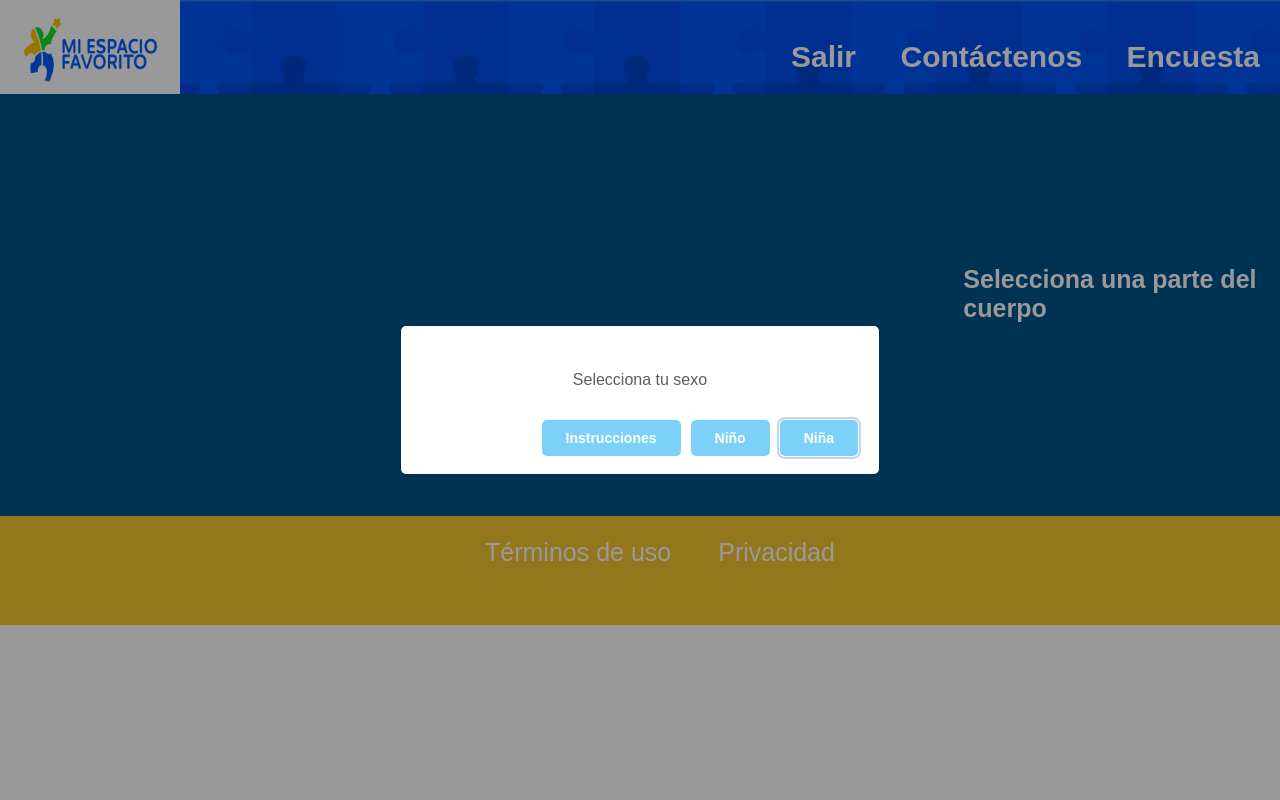
After one commit to ValdirLeon/Mi-Espacio-Favorito, a Node server app: page /juegos/cuerpo-humano in a window 1280 px wide. The commit adds this page. Run offline with Node 20, Linux system fonts and the light colour scheme; some libraries are stand-ins or nearby versions.

Commit message:
Creación de los archivos html, css y js del juego cuerpo humano

```diff
--- /dev/null
+++ b/assets/css/cuerpohumano.css
@@ -0,0 +1,103 @@
+@import url(juegos.css);
+
+.main {
+    display: grid;
+    background: #00548a;
+    grid-column: 1 / span 3;
+    min-height: 422px;
+    position: relative;
+}
+
+.main__container {
+    background: auto;
+    display: grid;
+    grid-template-columns: repeat(3, 1fr);
+}
+
+.partes__container {
+    background: auto;
+    padding-left: 110px;
+    padding-top: 150px;
+}
+
+.parte {
+    width: 0px;
+    height: 0px;
+    opacity: 0;
+    border-radius: 50px;
+}
+
+.partes__cen {
+    display: grid;
+    grid-template-rows: 0.5fr 1.4fr 0.5fr 0.5fr 0.4fr 0.5fr 0.4fr 1.2fr 0.6fr 1.4fr 1fr 1.6fr 0.5fr 0.6fr;
+}
+
+.r1 {
+    display: grid;
+    grid-template-columns: 0.7fr 1fr 0.4fr;
+}
+
+.r2 {
+    display: grid;
+    grid-template-columns: 1.4fr 0.3fr 1.3fr 0.3fr 0.8fr;
+}
+
+.r3 {
+    display: grid;
+    grid-template-columns: 2.1fr 0.4fr 0.3fr 0.6fr 0.6fr 0.5fr 0.3fr 0.5fr 1.2fr;
+}
+
+.r4 {
+    display: grid;
+    grid-template-columns: 3.5fr 0.5fr 1.5fr 1fr 1.2fr 0.7fr 2fr;
+}
+
+.r5 {
+    display: grid;
+    grid-template-columns: 1.5fr 0.2fr 0.7fr 0.2fr 1fr;
+}
+
+.r6 {
+    display: grid;
+    grid-template-columns: 0.5fr 0.4fr 0.5fr 0.3fr 1fr;
+}
+
+.r7 {
+    display: grid;
+    grid-template-columns: 0.25fr 0.2fr 1fr;
+}
+
+.r8 {
+    display: grid;
+    grid-template-columns: 1.4fr 1fr 1.8fr 0.5fr 0.8fr;
+}
+
+.r9 {
+    display: grid;
+    grid-template-columns: 1.1fr 0.2fr 0.3fr;
+}
+
+.r91 {
+    display: grid;
+    grid-template-rows: 0.7fr 1fr;
+}
+
+.r10 {
+    display: grid;
+    grid-template-columns: 1.4fr 0.3fr 0.2fr 0.3fr 1fr;
+}
+
+.r11 {
+    display: grid;
+    grid-template-columns: 1.4fr 0.5fr 0.1fr 0.5fr 1fr;
+}
+
+#nombre__parte {
+    color: white;
+    padding-left: 110px;
+    padding-top: 150px;
+    font-size:25px;
+    -webkit-transition:all 500ms ease;
+	-o-transition:all 500ms ease;
+	transition:all 500ms ease
+}
--- /dev/null
+++ b/assets/js/cuerpo.js
@@ -0,0 +1,68 @@
+function iniciar(){
+    swal("Selecciona tu sexo", {
+        closeOnClickOutside: false,
+        buttons: {
+        Instrucciones: {
+            value: "Instrucciones"
+        },
+        niño: {
+            value: "niño"
+        },
+        niña: {
+            value: "niña"
+        }
+        }
+    })
+    .then((value) => {
+        switch (value) {
+            case "Instrucciones":
+                swal({
+                    text: 'En este juego, coloca el cursor sobre la parte del cuerpo humano que deseas conocer, verás una imagen y la forma correcta de escribirla.',
+                    closeOnClickOutside: false,
+                    button: 'Aceptar'
+                }).then(()=>{
+                    this.iniciar()
+                })
+            break;
+            case "niño":
+                document.getElementById("fondo__parte").style.background= "url('../images/partes/niño.jpeg')"
+                document.getElementById("fondo__parte").style.backgroundRepeat = "no-repeat"
+                document.getElementById("fondo__parte").style.backgroundSize = "500px 422px"
+                genero=1
+            break;
+            case "niña":
+                document.getElementById("fondo__parte").style.background = "url('../images/partes/niña.jpeg')"
+                document.getElementById("fondo__parte").style.backgroundRepeat = "no-repeat"
+                document.getElementById("fondo__parte").style.backgroundSize = "500px 450px"
+                genero=2
+            break;
+        }
+    })
+}
+
+function seleccionar(event){
+    if(genero==2 && event=="cabeza"){
+        document.getElementById(event).src="../images/partes/niña-cabeza.png"
+    }
+    else if(genero==2 && event=="cabello"){
+        document.getElementById(event).src="../images/partes/niña-cabello.png"
+    }
+    document.getElementById(event).style.opacity= 1
+    document.getElementById(event).style.width = '200px'
+    document.getElementById(event).style.height = '200px'
+    document.getElementById('nombre__parte').innerHTML = event
+    document.getElementById('nombre__parte').style.fontSize = '50px'
+}
+
+function esconder(event){
+    document.getElementById(event).style.opacity= 0
+    document.getElementById(event).style.width = '0px'
+    document.getElementById(event).style.height = '0px'
+    document.getElementById('nombre__parte').innerHTML = 'Selecciona una parte del cuerpo'
+    document.getElementById('nombre__parte').style.fontSize = '30px'
+
+}
+
+var genero=0
+
+iniciar()
--- a/server.js
+++ b/server.js
@@ -31,6 +31,10 @@ app.get('/juegos',(req,res)=>{
     res.render('juegos')
 })
 
+app.get('/juegos/cuerpo-humano',(req,res)=>{
+    res.render('cuerpohumano')
+})
+
 app.get('/juegos/simon-dice',(req,res)=>{
     res.render('simon')
 })
--- /dev/null
+++ b/views/cuerpohumano.ejs
@@ -0,0 +1,139 @@
+<!DOCTYPE html>
+<html lang="en">
+<head>
+    <meta charset="UTF-8">
+    <meta http-equiv="X-UA-Compatible" content="IE=edge">
+    <meta name="viewport" content="width=device-width, initial-scale=1.0">
+    <link rel="stylesheet" href="/css/cuerpohumano.css">
+    <title>Cuerpo Humano</title>
+</head>
+<body>
+    <header>
+        <div class="header__grid-container">
+            <img class="Logo" src="/images/logos/logo.jpg" alt="Mi espacio favorito" />
+            <nav>
+                <a>Salir</a>
+                <a>Contáctenos</a>
+                <a target="_blank" href="https://docs.google.com/forms/d/e/1FAIpQLSe1vI5fXLD_v7nLBfzodJw6eOpbag_0_UTul4ZMBRHNE9DEdQ/viewform?usp=sf_link">Encuesta</a>
+            </nav>
+        </div>
+    </header>
+
+    <section class="main">
+        <div class="main__container">
+            <div class="partes__izq">
+                <div class="partes__container">
+                    <img class="parte" src="/images/partes/cabello.jpeg" id="cabello"/>
+                    <img class="parte" src="/images/partes/cabeza.jpeg" id="cabeza"/>
+                    <img class="parte" src="/images/partes/oreja.jpeg" id="oreja"/>
+                    <img class="parte" src="/images/partes/ojo.jpeg" id="ojo"/>
+                    <img class="parte" src="/images/partes/nariz.jpeg" id="nariz"/>
+                    <img class="parte" src="/images/partes/cuello.jpeg" id="cuello"/>
+                    <img class="parte" src="/images/partes/boca.jpeg" id="boca"/>
+                    <img class="parte" src="/images/partes/brazo.png" id="brazo"/>
+                    <img class="parte" src="/images/partes/mano.jpeg" id="mano"/>
+                    <img class="parte" src="/images/partes/piernas.jpeg" id="pierna"/>
+                    <img class="parte" src="/images/partes/pie.jpeg" id="pie"/>
+                </div>
+            </div>
+            <div class="partes__cen" id="fondo__parte">
+                <div></div>
+                <div class="r1">
+                    <div></div>
+                    <div onmouseover="seleccionar('cabello')" onmouseout="esconder('cabello')"></div>
+                    <div></div>
+                </div>
+                <div class="r2">
+                    <div></div>
+                    <div onmouseover="seleccionar('cabello')" onmouseout="esconder('cabello')"></div>
+                    <div onmouseover="seleccionar('cabeza')" onmouseout="esconder('cabeza')"></div>
+                    <div onmouseover="seleccionar('cabello')" onmouseout="esconder('cabello')"></div>
+                    <div></div>
+                </div>
+                <div class="r3">
+                    <div></div>
+                    <div onmouseover="seleccionar('oreja')" onmouseout="esconder('oreja')"></div>
+                    <div onmouseover="seleccionar('cabeza')" onmouseout="esconder('cabeza')"></div>
+                    <div onmouseover="seleccionar('ojo')" onmouseout="esconder('ojo')"></div>
+                    <div onmouseover="seleccionar('nariz')" onmouseout="esconder('nariz')"></div>
+                    <div onmouseover="seleccionar('ojo')" onmouseout="esconder('ojo')"></div>
+                    <div onmouseover="seleccionar('cabeza')" onmouseout="esconder('cabeza')"></div>
+                    <div onmouseover="seleccionar('oreja')" onmouseout="esconder('oreja')"></div>
+                    <div></div>
+                </div>
+                <div class="r4">
+                    <div></div>
+                    <div onmouseover="seleccionar('oreja')" onmouseout="esconder('oreja')"></div>
+                    <div onmouseover="seleccionar('cabeza')" onmouseout="esconder('cabeza')"></div>
+                    <div onmouseover="seleccionar('nariz')" onmouseout="esconder('nariz')"></div>
+                    <div onmouseover="seleccionar('cabeza')" onmouseout="esconder('cabeza')"></div>
+                    <div onmouseover="seleccionar('oreja')" onmouseout="esconder('oreja')"></div>
+                    <div></div>
+                </div>
+                <div class="r5">
+                    <div></div>
+                    <div onmouseover="seleccionar('cabeza')" onmouseout="esconder('cabeza')"></div>
+                    <div onmouseover="seleccionar('boca')" onmouseout="esconder('boca')"></div>
+                    <div onmouseover="seleccionar('cabeza')" onmouseout="esconder('cabeza')"></div>
+                    <div></div>
+                </div>
+                <div class="r6">
+                        <div></div>
+                        <div onmouseover="seleccionar('mano')" onmouseout="esconder('mano')"></div>
+                        <div></div>
+                        <div onmouseover="seleccionar('cuello')" onmouseout="esconder('cuello')"></div>
+                        <div></div>
+                </div>
+                <div class="r7">
+                        <div></div>
+                        <div onmouseover="seleccionar('mano')" onmouseout="esconder('mano')"></div>
+                        <div></div>
+                </div>
+                <div class="r8">
+                        <div></div>
+                        <div onmouseover="seleccionar('brazo')" onmouseout="esconder('brazo')"></div>
+                        <div></div>
+                        <div onmouseover="seleccionar('brazo')" onmouseout="esconder('brazo')"></div>
+                        <div></div>
+                </div>
+                <div class="r9">
+                        <div></div>
+                        <div class="r91">
+                            <div onmouseover="seleccionar('brazo')" onmouseout="esconder('brazo')"></div>
+                            <div onmouseover="seleccionar('mano')" onmouseout="esconder('mano')"></div>
+                        </div>
+                        <div></div>
+                </div>
+                <div></div>
+                <div class="r10">
+                            <div></div>
+                            <div onmouseover="seleccionar('pierna')" onmouseout="esconder('pierna')"></div>
+                            <div></div>
+                            <div onmouseover="seleccionar('pierna')" onmouseout="esconder('pierna')"></div>
+                            <div></div>
+                </div>
+                <div class="r11">
+                            <div></div>
+                            <div onmouseover="seleccionar('pie')" onmouseout="esconder('pie')"></div>
+                            <div></div>
+                            <div onmouseover="seleccionar('pie')" onmouseout="esconder('pie')"></div>
+                            <div></div>
+                </div>
+                <div></div>
+            </div>
+            <div class="partes__der">
+                <h2 id="nombre__parte">Selecciona una parte del cuerpo</h2>
+            </div>
+        </div>
+    </section>
+
+    <footer class="footer">
+        <ul class="list">
+            <a>Términos de uso</a>
+            <a>Privacidad</a>
+        </ul>
+    </footer>
+    <script src="https://unpkg.com/sweetalert/dist/sweetalert.min.js"></script>
+    <script src="/js/cuerpo.js"></script>
+</body>
+</html>
--- a/views/juegos.ejs
+++ b/views/juegos.ejs
@@ -16,7 +16,7 @@
             <div class="carousel-item">
                 <img class = "carousel-item__img1" src="/images/partes/niño.jpeg" alt="Cuerpo Humano" />
                 <div class="carousel-item__details">
-                    <a>
+                    <a href="/juegos/cuerpo-humano">
                         <h1 class="carousel-item__details--title"> Cuerpo Humano</h1>
                         <p class="carousel-item__details--subtitle"> Toca Para Jugar</p>
                     </a>
```
Also changed, not shown: views/cuerpohumano4.html (added, +139 -0 lines).
